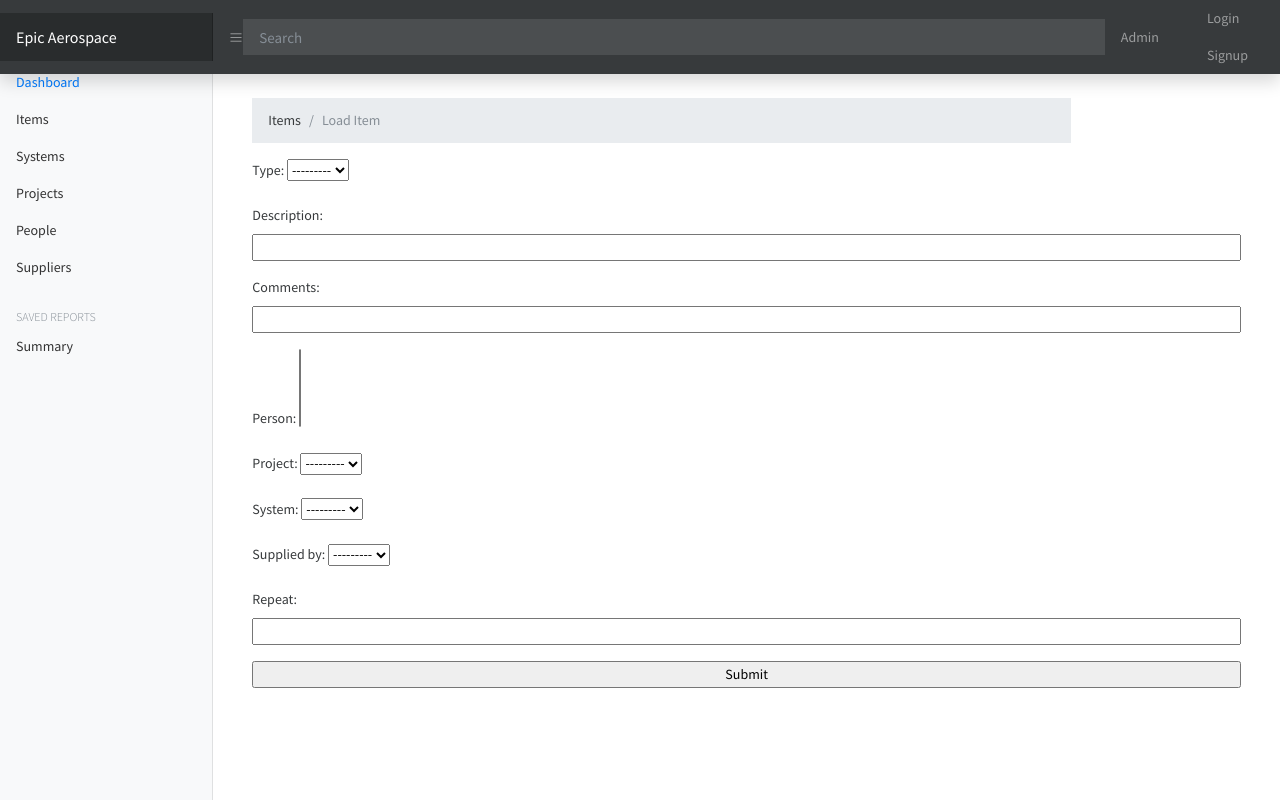
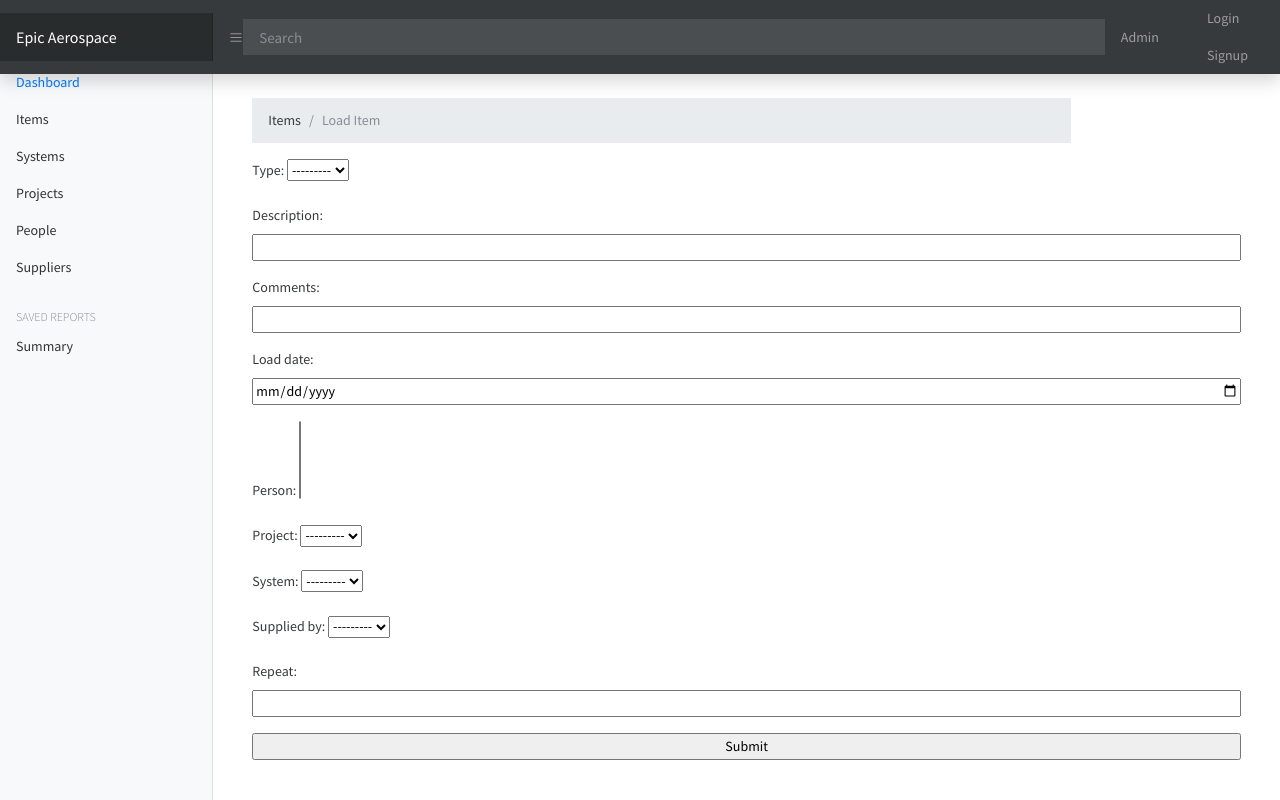
Before and after one commit to nicolaslupi/epic_project_management, a Django app: page /data_loader/load_item/ in a window 1280 px wide. Run offline with Django 3.2, Linux system fonts and the light colour scheme; data that the repository does not hold is empty; some libraries are stand-ins or nearby versions.

Commit message:
Implementado load_date, falta implementar filtros

```diff
--- a/data_loader/models.py
+++ b/data_loader/models.py
@@ -68,7 +68,7 @@ class Item(models.Model):
     # d_done = models.DateField(null=True)
     # action = models.CharField(max_length=100, blank=True)
     # action_date = models.DateField(null=True, blank=True)
-    load_date = models.DateField(auto_now=True, null=True, blank=True)
+    load_date = models.DateField(null=True, blank=True)
     person = models.ManyToManyField(Person)
     project = models.ForeignKey(Project, on_delete=models.SET_NULL, null=True, blank=True)
     system = models.ForeignKey(System, on_delete=models.SET_NULL, null=True, blank=True)
--- a/data_loader/templates/data_loader/items.html
+++ b/data_loader/templates/data_loader/items.html
@@ -32,7 +32,7 @@
                     <th>Comments</th>
                     <th>Project</th>
                     <th>System</th>
-                    <th>Ordered By</th>
+                    <th>Load Date</th>
                     <th>Supplier</th>
                     <th></th>
                 </tr>
@@ -47,7 +47,7 @@
                     <td>{{item.commnets}}</td>
                     <td>{{item.project}}</td>
                     <td>{{item.system}}</td>
-                    <td>{{item.id}}</td>
+                    <td>{{item.load_date}}</td>
                     <td>{{item.supplied_by}}</td>
                     <td><a href="{% url 'data_loader:edit_item' item.id %}" class="btn btn-secondary btn-sm">Edit</a></td>
                 </tr>
--- a/data_loader/views.py
+++ b/data_loader/views.py
@@ -10,6 +10,7 @@ from rest_framework.response import Response
 from rest_framework import status
 from rest_framework.views import APIView
 from .serializers import *
+from datetime import datetime
 
 def items(request):
     items_values = Item.objects.order_by('id')
@@ -37,6 +38,8 @@ def load_item(request):
             instance = form.save(commit=False)
             for i in range(repeat):
                 instance.pk = None
+                if instance.load_date == None:
+                    instance.load_date = datetime.now().date()
                 instance.save()
             return redirect('data_loader:items')
     else:
```
